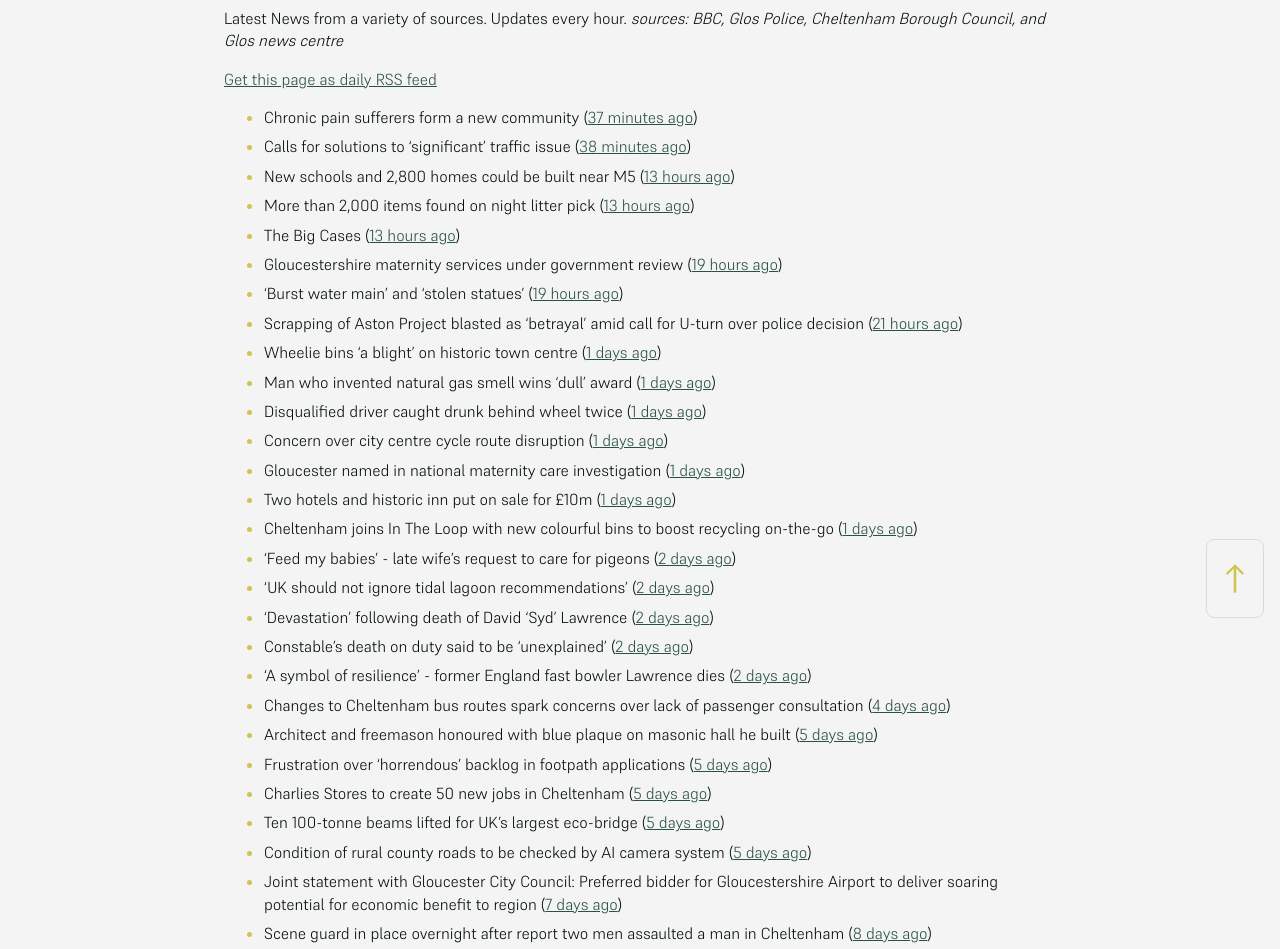
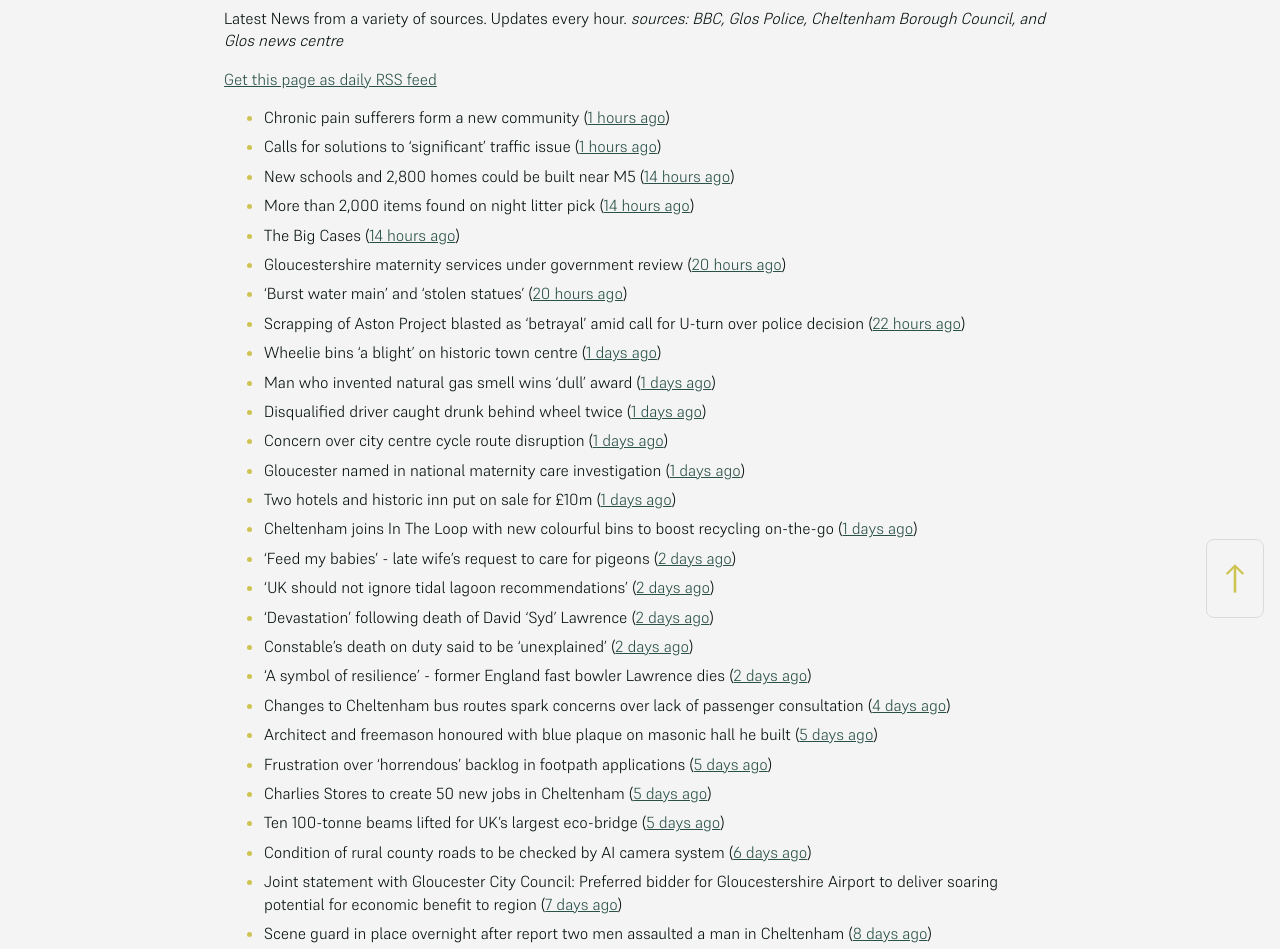
Before and after one commit to mat-0/cheltenham-open-data, a Jekyll site: the page built from _pages/news.md, in a window 1280 px wide. Shown: the part 266-1215 px from the top of the page. Built offline with Jekyll 4.4.1, drawn with Linux system fonts in a browser that asks for light colours.

Commit message:
Updated 2025-06-25 06:59:55

```diff
--- a/_pages/news.md
+++ b/_pages/news.md
@@ -12,14 +12,14 @@ _sources: BBC, Glos Police, Cheltenham Borough Council, and Glos news centre_
 [Get this page as daily RSS feed](/daily.rss)
 
 <!-- news_marker starts -->
-- Chronic pain sufferers form a new community ([37 minutes ago](https://www.bbc.com/news/articles/cp82n1ez6z8o))
-- Calls for solutions to 'significant' traffic issue ([38 minutes ago](https://www.bbc.com/news/articles/czxe8l7xnvlo))
-- New schools and 2,800 homes could be built near M5 ([13 hours ago](https://www.bbc.com/news/articles/c5y7dlwng0do))
-- More than 2,000 items found on night litter pick ([13 hours ago](https://www.bbc.com/news/articles/cpvjmxvzj32o))
-- The Big Cases ([13 hours ago](https://www.bbc.co.uk/iplayer/episode/m001z7w2))
-- Gloucestershire maternity services under government review ([19 hours ago](https://www.bbc.co.uk/sounds/play/p0ll39jx))
-- 'Burst water main' and 'stolen statues' ([19 hours ago](https://www.bbc.com/news/articles/c98w395w3wlo))
-- Scrapping of Aston Project blasted as ‘betrayal’ amid call for U-turn over police decision ([21 hours ago](https://gloucesternewscentre.co.uk/scrapping-of-aston-project-blasted-as-betrayal-amid-call-for-u-turn-over-police-decision/))
+- Chronic pain sufferers form a new community ([1 hours ago](https://www.bbc.com/news/articles/cp82n1ez6z8o))
+- Calls for solutions to 'significant' traffic issue ([1 hours ago](https://www.bbc.com/news/articles/czxe8l7xnvlo))
+- New schools and 2,800 homes could be built near M5 ([14 hours ago](https://www.bbc.com/news/articles/c5y7dlwng0do))
+- More than 2,000 items found on night litter pick ([14 hours ago](https://www.bbc.com/news/articles/cpvjmxvzj32o))
+- The Big Cases ([14 hours ago](https://www.bbc.co.uk/iplayer/episode/m001z7w2))
+- Gloucestershire maternity services under government review ([20 hours ago](https://www.bbc.co.uk/sounds/play/p0ll39jx))
+- 'Burst water main' and 'stolen statues' ([20 hours ago](https://www.bbc.com/news/articles/c98w395w3wlo))
+- Scrapping of Aston Project blasted as ‘betrayal’ amid call for U-turn over police decision ([22 hours ago](https://gloucesternewscentre.co.uk/scrapping-of-aston-project-blasted-as-betrayal-amid-call-for-u-turn-over-police-decision/))
 - Wheelie bins 'a blight' on historic town centre ([1 days ago](https://www.bbc.com/news/articles/cn86y7dq8yeo))
 - Man who invented natural gas smell wins 'dull' award ([1 days ago](https://www.bbc.com/news/articles/cpw74x57p8po))
 - Disqualified driver caught drunk behind wheel twice ([1 days ago](https://www.bbc.com/news/articles/c0k75jkm43zo))
@@ -37,7 +37,7 @@ _sources: BBC, Glos Police, Cheltenham Borough Council, and Glos news centre_
 - Frustration over ‘horrendous’ backlog in footpath applications ([5 days ago](https://gloucesternewscentre.co.uk/frustration-over-horrendous-backlog-in-footpath-applications/))
 - Charlies Stores to create 50 new jobs in Cheltenham ([5 days ago](https://gloucesternewscentre.co.uk/charlies-stores-to-create-50-new-jobs-in-cheltenham/))
 - Ten 100-tonne beams lifted for UK’s largest eco-bridge ([5 days ago](https://www.bbc.co.uk/sounds/play/p0lk57bp))
-- Condition of rural county roads to be checked by AI camera system ([5 days ago](https://gloucesternewscentre.co.uk/condition-of-rural-county-roads-to-be-checked-by-ai-camera-system/))
+- Condition of rural county roads to be checked by AI camera system ([6 days ago](https://gloucesternewscentre.co.uk/condition-of-rural-county-roads-to-be-checked-by-ai-camera-system/))
 - Joint statement with Gloucester City Council: Preferred bidder for Gloucestershire Airport to deliver soaring potential for economic benefit to region ([7 days ago](https://www.cheltenham.gov.uk/news/article/3021/joint_statement_with_gloucester_city_council_preferred_bidder_for_gloucestershire_airport_to_deliver_soaring_potential_for_economic_benefit_to_region))
 - Scene guard in place overnight after report two men assaulted a man in Cheltenham ([8 days ago](https://gloucesternewscentre.co.uk/scene-guard-in-place-overnight-after-report-two-men-assaulted-a-man-in-cheltenham/))
 - Man sentenced for illegal tobacco sales ([8 days ago](https://gloucesternewscentre.co.uk/man-sentenced-for-illegal-tobacco-sales/))
```
Also changed, not shown: _data/flood.json (+4 -4 lines), _pages/fix-my-street.md (+3 -3 lines), index.md (+5 -5 lines).
